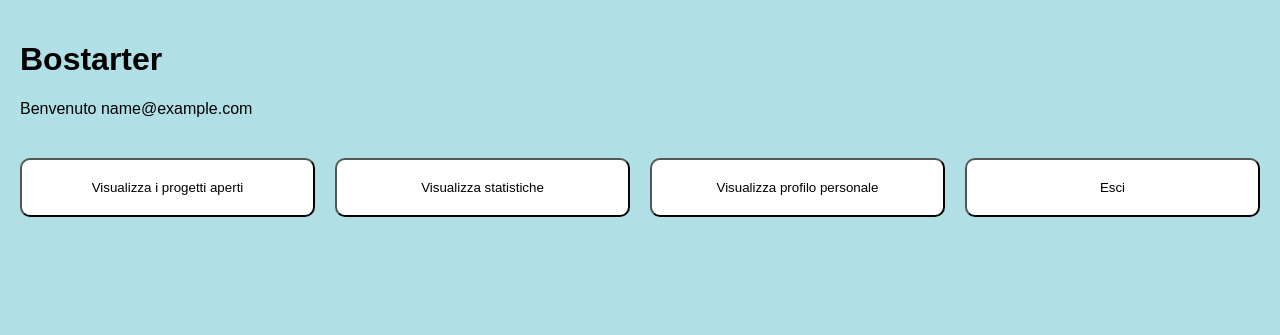
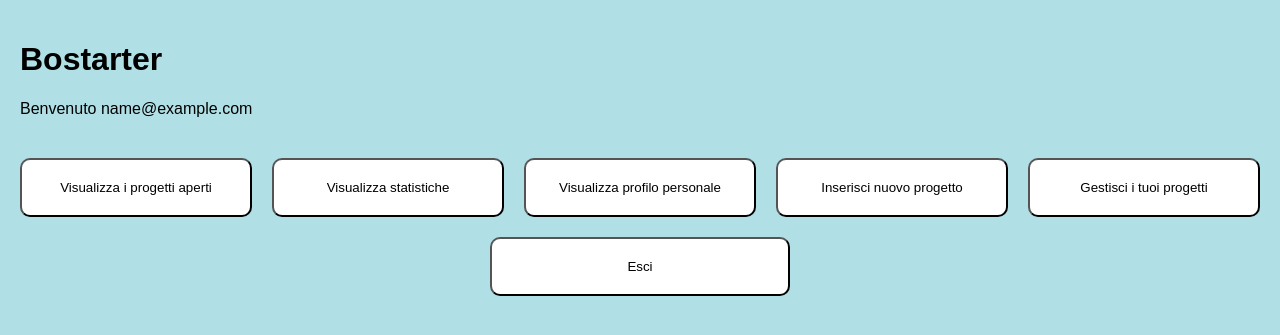
Before and after one commit to MichelaManni/Bostarter, a PHP site: page /HomePage.php in a window 1280 px wide. Shown: the top 335 px of the page. Run offline with PHP 8.4, Linux system fonts and the light colour scheme; the visitor is signed in with stand-in values (Sample User, id 1).

Commit message:
Correzione Home Page

```diff
--- /dev/null
+++ b/php/GestioneProgetti.php
@@ -0,0 +1,2 @@
+<?php
+?>
--- a/php/HomePage.php
+++ b/php/HomePage.php
@@ -52,6 +52,14 @@ session_start();
 		<a href="VisualizzaProgetti.php"><button type="button">Visualizza i progetti aperti</button></a>
 		<a href="Statistiche.php"><button type="button">Visualizza statistiche</button></a>
 		<a href="Profilo.php"><button type="button">Visualizza profilo personale</button></a>
+		<?php if($_SESSION['Ruolo'] == "creatore"){
+			echo "<a href='InserimentoProgetto.php'><button type='button'>Inserisci nuovo progetto</button></a>";
+			echo "<a href='GestioneProgetti.php'><button type='button'>Gestisci i tuoi progetti</button></a>";
+		}
+		if($_SESSION['Ruolo'] == "amministratore"){
+			echo "<a href='Profilo.php'><button type='button'>Inserisci Skills</button></a>";;
+		}
+		?>
 		<a href="index.php"><button type="button">Esci</button></a>
 	</div>
 </body>
--- /dev/null
+++ b/php/InserimentoProgetto.php
@@ -0,0 +1,2 @@
+<?php
+?>
--- /dev/null
+++ b/php/InserimentoSkills.php
@@ -0,0 +1,2 @@
+<?php
+?>
--- a/php/connessione/InviaCommenti.php
+++ b/php/connessione/InviaCommenti.php
@@ -1,7 +1,6 @@
 <?php
 include 'Connessione/db.php';
-// Verifica sessione attiva
-
+// Verifica
 if ($_SERVER["REQUEST_METHOD"] == "POST" && isset($_POST['testo'])) {
     if (!isset($_SESSION['Email']) || !isset($_SESSION['Progetto'])) {
         die('Sessione non valida. Effettua il login o seleziona un progetto.');
--- a/php/connessione/Login.php
+++ b/php/connessione/Login.php
@@ -17,14 +17,12 @@ if ($_SERVER['REQUEST_METHOD'] === 'POST') {
         if ($row['esito']) {
 			$_SESSION['Email'] = $email;
 			$_SESSION['Ruolo'] = $row['ruolo'];
-            //Il ruolo di admin non è "confermato"
             if (strtolower($row['ruolo']) === 'amministratore') {
                 header("Location: AdminLogin.php");
             } else {
                 header("Location: HomePage.php");
             }
-            exit();
-        }
+            exit();}
 		else {$errore = "Email o password errati.";}
 }
 $mysqli->close();
```
